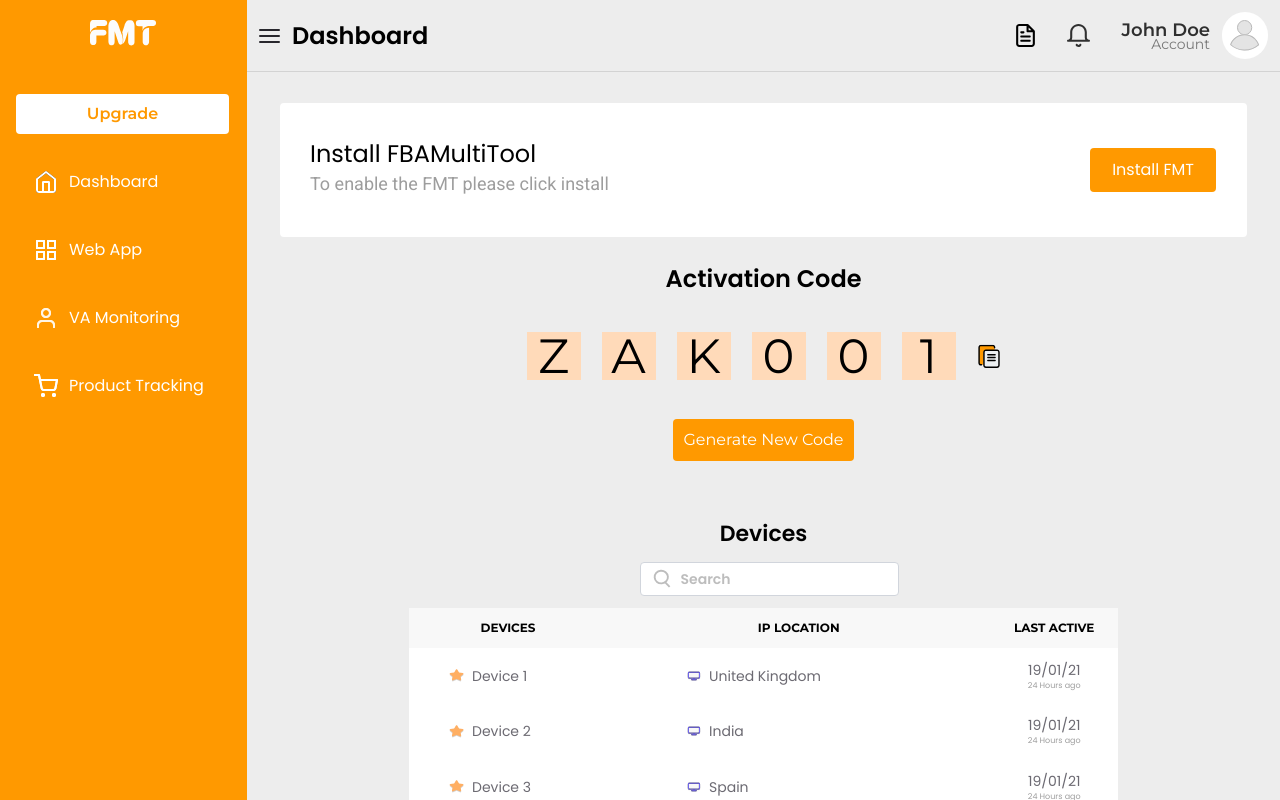
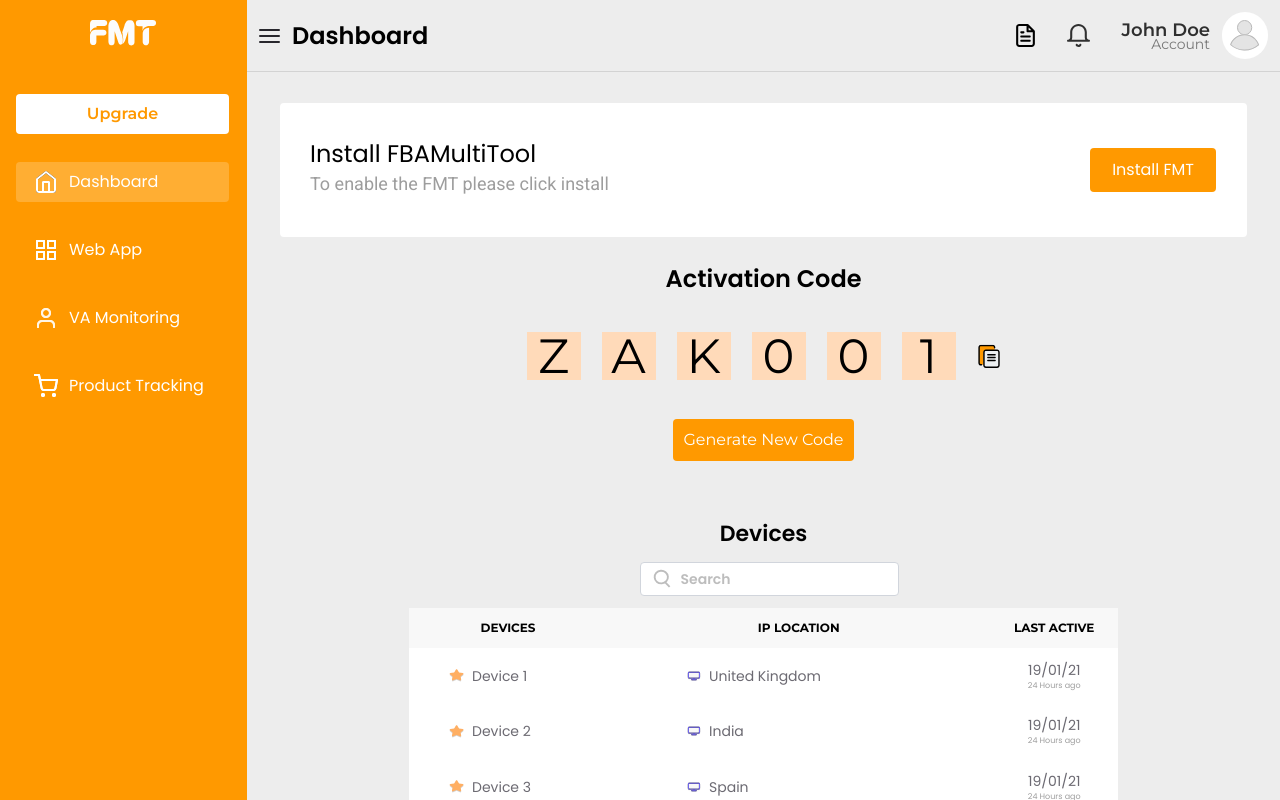
Before and after one commit to LaibaAhmmad/FMT-Admin-Panel, a Next.js app: page / in a window 1280 px wide. Shown: the top 800 px of the page. Built offline with nearby package versions, Linux system fonts and the light colour scheme.

Commit message:
sidebar updated

```diff
--- a/src/app/components/sidebar.js
+++ b/src/app/components/sidebar.js
@@ -9,7 +9,7 @@
 import { Montserrat } from "next/font/google";
 import { redirect } from "next/navigation";
 import { useSidebar } from "@/app/sidebarContext";
-
+import { usePathname } from "next/navigation";
 const montserrat = Montserrat({
   subsets: ["latin"],
   weight: ["100", "200", "300", "400", "500", "600", "700"],
@@ -17,7 +17,7 @@
 
 export default function Sidebar() {
   const { isOpen, setIsOpen } = useSidebar();
-
+ const pathname = usePathname()
   return (
     <>
 
@@ -51,24 +51,34 @@
             Upgrade
           </button>
 
-          <div
-            className={`hover:bg-white/20 pl-1 md:pl-[18px] ${
-              isOpen ? "w-[213px]" : "w-10 md:w-15"
-            } h-[40px] mr-[18px] ml-[16px] rounded flex text-white items-center gap-x-[11px] mt-7 cursor-pointer`}
+          <div  className={`pl-1 md:pl-[18px] ${
+        isOpen ? "w-[213px]" : "w-10 md:w-15"
+      } h-[40px] mr-[18px] ml-[16px] rounded flex text-white items-center gap-x-[11px] mt-7 cursor-pointer
+        ${
+          pathname === "/"
+            ? "bg-white/20"
+            : "hover:bg-white/20"
+        }
+      `}
+
             onClick={() => {
               redirect("/");
             }}
           >
             <Image src={HomeIcon} alt="" />
-            <p className={`${isOpen ? "block" : "hidden"} cursor-pointer`}>
+            <p className={`${isOpen ? "block" : "hidden"} cursor-pointer `}>
               Dashboard
             </p>
           </div>
 
           <div
-            className={`hover:bg-white/20 pl-1 md:pl-[18px] ${
+            className={` pl-1 md:pl-[18px] ${
               isOpen ? "w-[213px]" : "w-10 md:w-15"
-            } h-[40px] mr-[18px] ml-[16px] rounded flex text-white items-center gap-x-[11px] mt-7 cursor-pointer`}
+            } h-[40px] mr-[18px] ml-[16px] rounded flex text-white items-center gap-x-[11px] mt-7 cursor-pointer  ${
+          pathname === "/webapp"
+            ? "bg-white/20"
+            : "hover:bg-white/20"
+        }`}
             onClick={() => {
               redirect("/webapp");
             }}
@@ -82,7 +92,11 @@
           <div
             className={`hover:bg-white/20 pl-1 md:pl-[18px] ${
               isOpen ? "w-[213px]" : "w-10 md:w-15"
-            } h-[40px] mr-[18px] ml-[16px] rounded flex text-white items-center gap-x-[11px] mt-7 cursor-pointer`}
+            } h-[40px] mr-[18px] ml-[16px] rounded flex text-white items-center gap-x-[11px] mt-7 cursor-pointer  ${
+          pathname === "/Monitoring"
+            ? "bg-white/20"
+            : "hover:bg-white/20"
+        }`}
             onClick={() => {
               redirect("/Monitoring");
             }}
@@ -94,7 +108,13 @@
           <div
             className={`hover:bg-white/20 pl-1 md:pl-[18px] ${
               isOpen ? "w-[213px]" : "w-10 md:w-15"
-            } h-[40px] mr-[18px] ml-[16px] rounded flex text-white items-center gap-x-[11px] mt-7 cursor-pointer`}
+            } h-[40px] mr-[18px] ml-[16px] rounded flex text-white items-center gap-x-[11px] mt-7 cursor-pointer  ${
+          pathname === "/productTracking"
+            ? "bg-white/20"
+            : "hover:bg-white/20"
+        }`
+
+          }
             onClick={() => {
               redirect("/productTracking");
             }}
```
